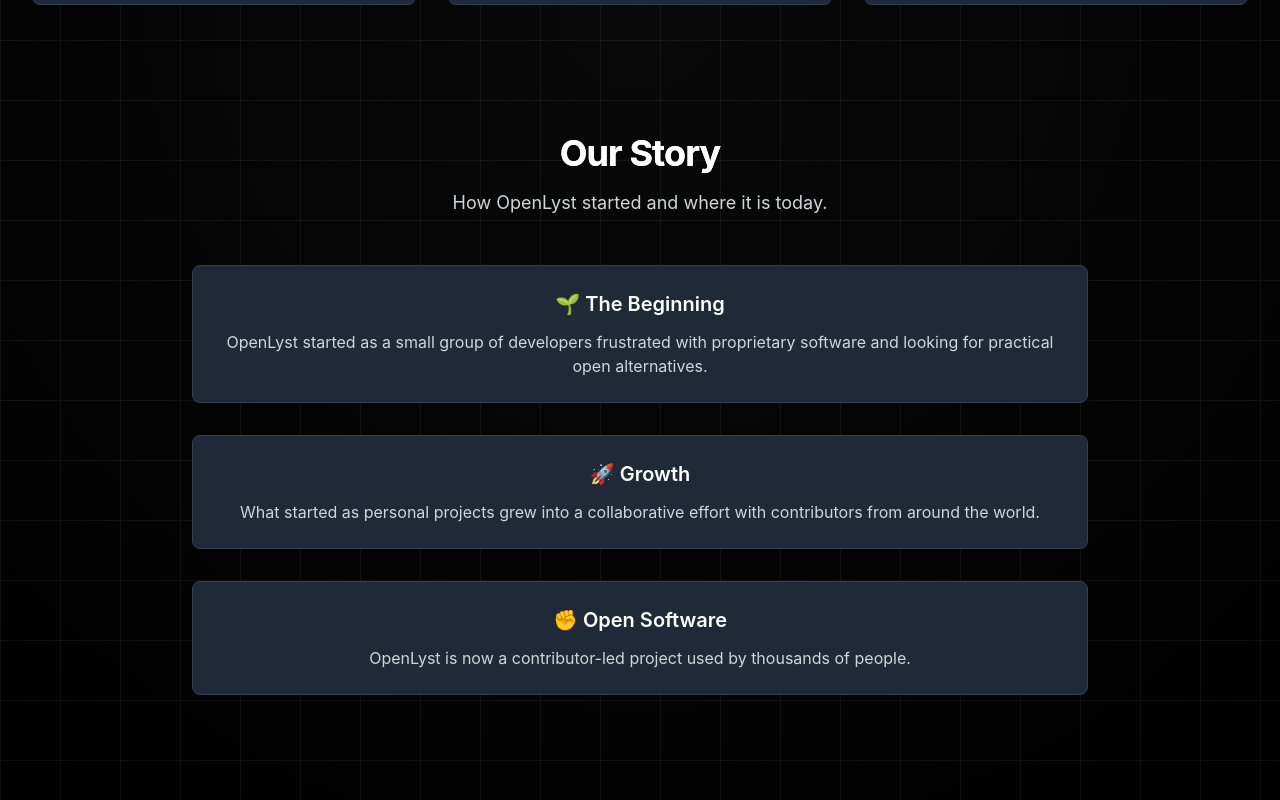
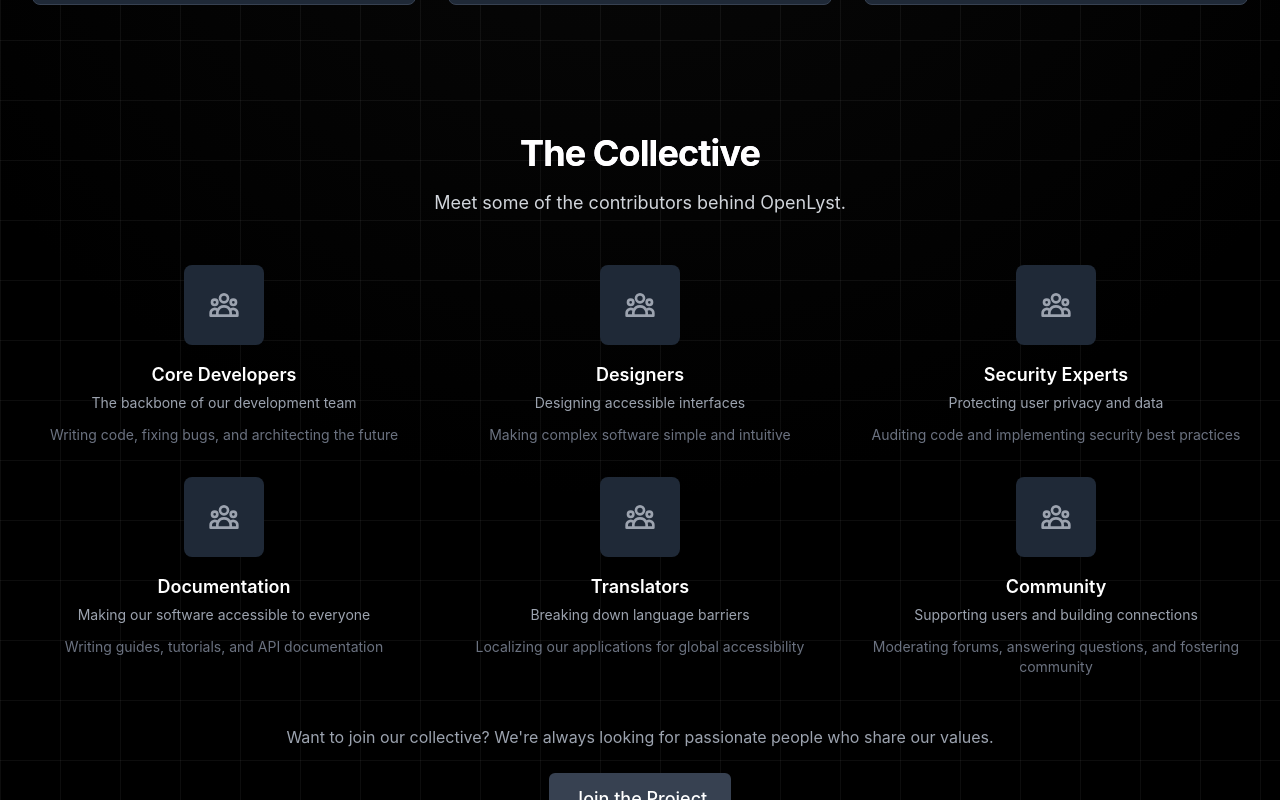
Before and after one commit to openlyst/openlyst, a Next.js app: page /about in a window 1280 px wide. Shown: the part 1880-2680 px from the top of the page. Built offline with nearby package versions, Linux system fonts and the light colour scheme.

Commit message:
Remove Our Story section from about page

```diff
--- a/src/components/AboutContent.tsx
+++ b/src/components/AboutContent.tsx
@@ -68,23 +68,6 @@ export function AboutContent() {
         </div>
       </Section>
 
-      <Section title={t.about.ourStory} subtitle={t.about.ourStoryDesc} background="default" centered>
-        <div className="max-w-4xl mx-auto space-y-8">
-          <div className="bg-gray-800 rounded-lg p-6 border border-gray-700">
-            <h3 className="text-xl font-semibold text-white mb-3">{t.about.theBeginning}</h3>
-            <p className="text-gray-300">{t.about.beginningDesc}</p>
-          </div>
-          <div className="bg-gray-800 rounded-lg p-6 border border-gray-700">
-            <h3 className="text-xl font-semibold text-white mb-3">{t.about.growingMovement}</h3>
-            <p className="text-gray-300">{t.about.growingDesc}</p>
-          </div>
-          <div className="bg-gray-800 rounded-lg p-6 border border-gray-700">
-            <h3 className="text-xl font-semibold text-white mb-3">{t.about.revolutionarySoftware}</h3>
-            <p className="text-gray-300">{t.about.revolutionaryDesc}</p>
-          </div>
-        </div>
-      </Section>
-
       <Section title={t.about.theCollective} subtitle={t.about.collectiveDesc} centered>
         <div className="grid grid-cols-1 md:grid-cols-2 lg:grid-cols-3 gap-8">
           {[
```
